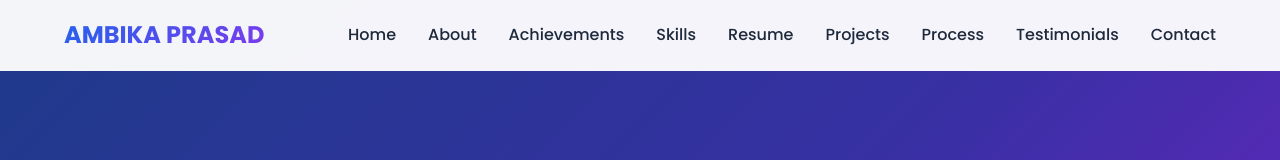
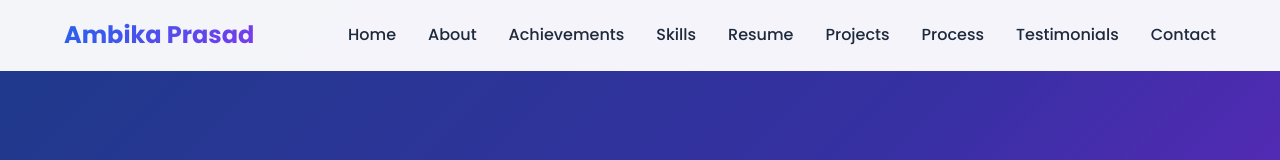
Before and after one commit to amk-18/ReactPortfolio, a React (Create React App) app: page / in a window 1280 px wide. Shown: the top 160 px of the page. Built offline with nearby package versions, Linux system fonts and the light colour scheme.

Commit message:
Modified header casing

```diff
--- a/src/components/Header/Header.js
+++ b/src/components/Header/Header.js
@@ -52,7 +52,7 @@ const Header = () => {
             whileHover={{ scale: 1.05 }}
             whileTap={{ scale: 0.95 }}
           >
-            <a href="#hero">AMBIKA PRASAD</a>
+            <a href="#hero">Ambika Prasad</a>
           </motion.div>
 
           <nav className={`nav ${isMobileMenuOpen ? 'nav-open' : ''}`}>
```
